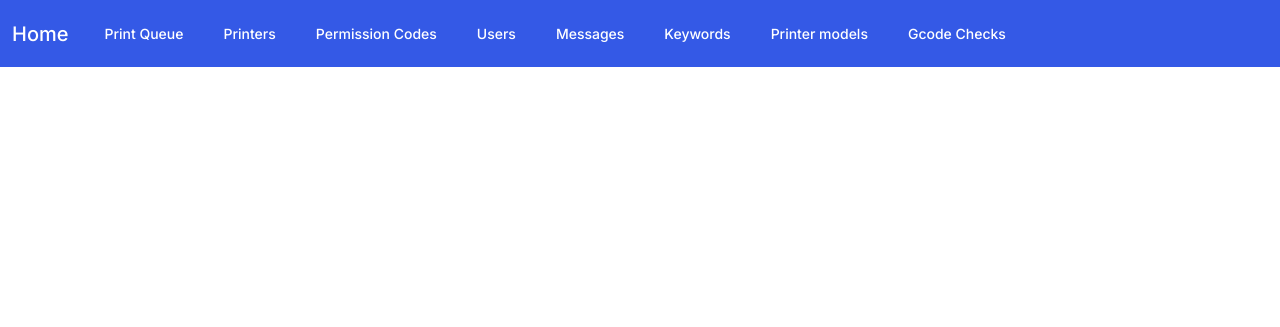
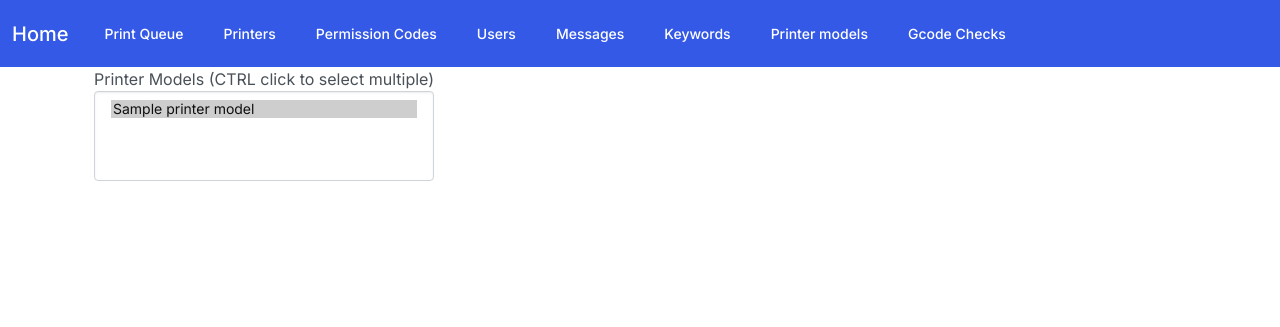
Before and after one commit to UofU-EHSL/octofarmJira, a Flask app: template templates/queue/queue.html in a window 1280 px wide. Shown: the top 327 px of the page. Run offline with Flask 2, Linux system fonts and the light colour scheme; the template is opened without the code that fills it: most values are stand-ins (such as "Sample title", 1, 10 or a date in 2020); parts of the project's set-up code (start-up, migrations or seed data) failed here and were passed over; some libraries are stand-ins or nearby versions.

Commit message:
Add queue model filtering

```diff
--- a/app.py
+++ b/app.py
@@ -69,7 +69,8 @@ def index():
 
 @app.route('/printQueue')
 def print_queue():
-    return flask.render_template('queue/queue.html', async_mode=socketio.async_mode, ip=flask.request.host)
+    printer_models = PrinterModel.Get_All()
+    return flask.render_template('queue/queue.html', printer_models=printer_models, async_mode=socketio.async_mode, ip=flask.request.host)
 
 
 @app.route('/printQueue/getQueue', methods=['GET'])
--- a/classes/printJob.py
+++ b/classes/printJob.py
@@ -102,5 +102,5 @@ class PrintJob(db.Entity):
         return text
 
     def To_Dict(self):
-        result = {'job_id': self.job_id, 'job_name': self.job_name, 'job_submitted_date': self.job_submitted_date.strftime("%m/%d/%Y, %H:%M:%S"), 'printer_model': self.printer_model.name, 'auto_start': self.printer_model.auto_start_prints, 'print_time': self.print_time}
+        result = {'job_id': self.job_id, 'job_name': self.job_name, 'job_submitted_date': self.job_submitted_date.strftime("%m/%d/%Y, %H:%M:%S"), 'printer_model': self.printer_model.name, 'printer_model_id':self.printer_model.id, 'auto_start': self.printer_model.auto_start_prints, 'print_time': self.print_time}
         return result
--- a/templates/queue/queue.html
+++ b/templates/queue/queue.html
@@ -7,21 +7,45 @@
 {% endblock %}
 
 {% block content %}
+    <div class="container-fluid d-inline-flex">
+        <div class="mb-3">
+            <label for="printer_model_select">Printer Models (CTRL click to select multiple)</label>
+            <select onchange="modelSelectChange()" name="printer_model_select" id="printer_model_select" class="form-select" multiple>
+                {% for model in printer_models %}
+                    <option selected value="{{ model.id }}">{{ model.name }}</option>
+                {% endfor %}
+            </select>
+        </div>
+    </div>
     <div id="queue_table"></div>
 
     <script>
+    var all_queue_data = []
     var secondsFormatter = function(value, data, type, params, component){
-    //value - original value of the cell
-    //data - the data for the row
-    //type - the type of mutation occurring  (data|edit)
-    //params - the mutatorParams object from the column definition
-    //component - when the "type" argument is "edit", this contains the cell component for the edited cell, otherwise it is the column component for the column
-    return new Date(value * 1000).toISOString().substr(11, 8);
+        if (typeof value == 'int')
+            return new Date(value * 1000).toISOString().substr(11, 8);
+        else
+            return value
+    }
+
+    var modelSelectChange = function (a, b, c) {
+        select_el = $("#printer_model_select")
+        selected_models = select_el.val()
+        result = all_queue_data.filter((x) => {
+            return selected_models.includes(x.printer_model_id.toString())
+        })
+        table.setData(result)
+    }
+
+    var loadQueue = function() {
+        $.get("/printQueue/getQueue", (data) => {
+            all_queue_data = JSON.parse(data)
+            table.setData(data)
+        })
     }
 
     var table = new Tabulator("#queue_table", {
-        ajaxURL:"/printQueue/getQueue",
-        layout:"fitData",
+        data: all_queue_data,
         columns:[
             {title:"PR", field:"job_name"},
             {title:"Printer Model", field:"printer_model"},
@@ -30,5 +54,7 @@
             {title:"Created", field:"job_submitted_date"},
         ],
     });
+
+    loadQueue()
     </script>
 {% endblock %}
```
